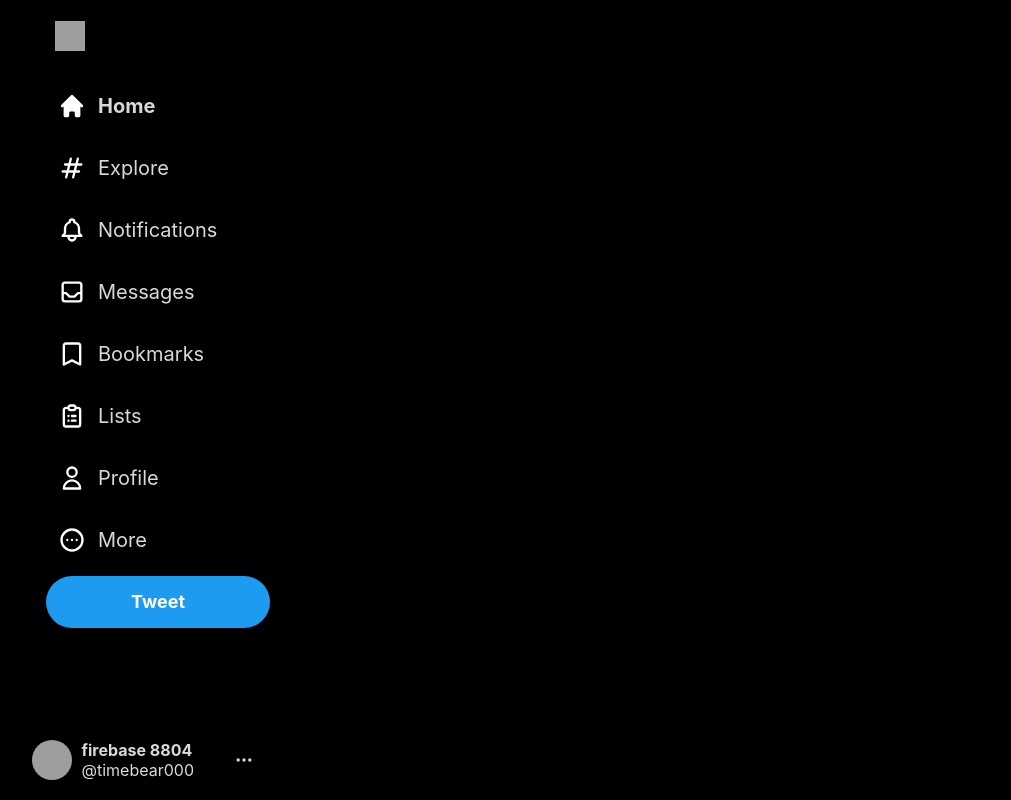
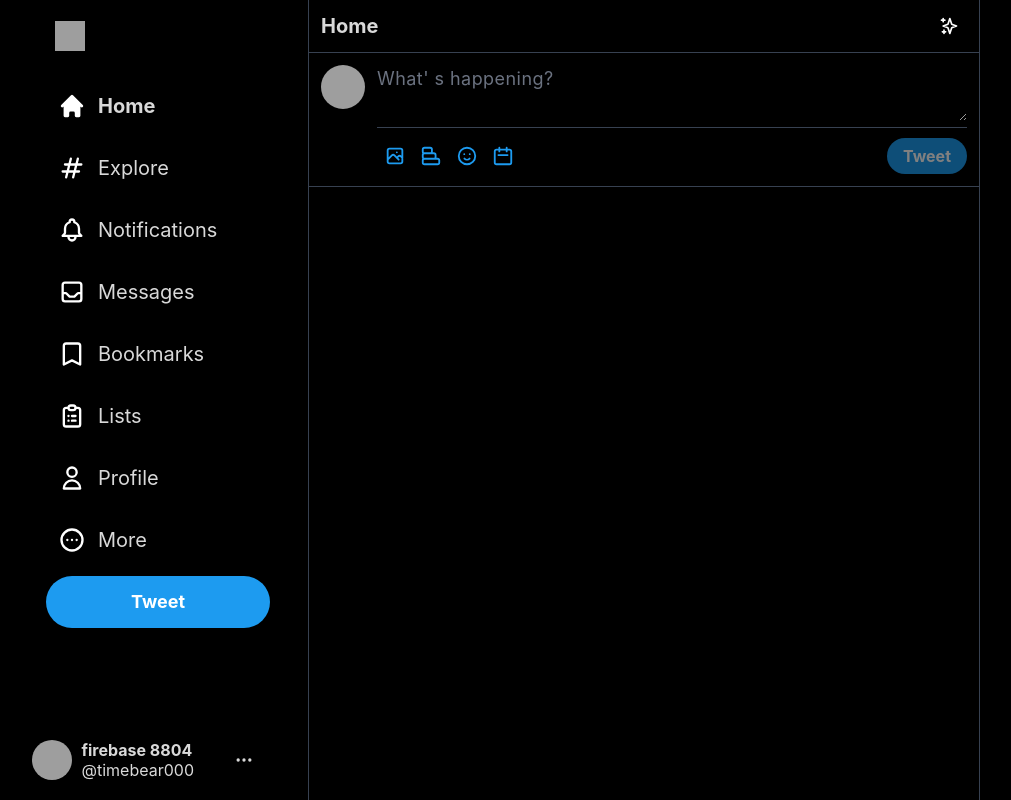
Before and after one commit to Timebear000/Twitter-Next, a Next.js app: page / in a window 1280 px wide. Shown: the whole page, without its empty margins (62-1073 px from the left). Built offline with nearby package versions, Linux system fonts and the light colour scheme; grey boxes are pictures that could not be loaded.

Commit message:
FireBase Setting + DB + Storage + Input Deco

```diff
--- /dev/null
+++ b/components/Feed.jsx
@@ -0,0 +1,20 @@
+import { SparklesIcon } from "@heroicons/react/outline";
+import React from "react";
+import Input from "./Input";
+const Feed = () => {
+  return (
+    <>
+      <div className="text-white flex-grow border-l border-r border-gray-700 max-w-2xl sm:ml-[73px] xl:ml-[370px]">
+        <div className="text-[#d9d9d9] flex items-center sm:justify-between py-2 px-3 sticky top-0 z-50 bg-black border-b border-gray-700">
+          <h2 className="text-lg sm:text-xl font-bold">Home</h2>
+          <div className="hoverAnimation w-9 h-9 flex items-center justify-center xl:px-0 ml-auto">
+            <SparklesIcon className="h-5 text-white" />
+          </div>
+        </div>
+        <Input />
+      </div>
+    </>
+  );
+};
+
+export default Feed;
--- /dev/null
+++ b/components/Input.jsx
@@ -0,0 +1,160 @@
+import React, { useEffect, useRef, useState } from "react";
+import Image from "next/image";
+import { PhotographIcon, XIcon, ChartBarIcon, EmojiHappyIcon, CalendarIcon } from "@heroicons/react/outline";
+import data from "@emoji-mart/data";
+
+// Firebase
+import { db, storage } from "../firebase";
+import { addDoc, collection, doc, serverTimestamp, updateDoc } from "@firebase/firestore";
+import { getDownloadURL, ref, uploadString } from "@firebase/storage";
+
+const Input = () => {
+  const [input, setInput] = useState("");
+  const [selectedFile, setSelectedFile] = useState(null);
+  const filePickerRef = useRef(null);
+  const [loading, setLoading] = useState(false);
+
+  // 포스트 등록
+  const sendPost = async () => {
+    if (loading) return;
+    setLoading(true);
+
+    const docRef = await addDoc(collection(db, "posts"), {
+      // id: session.user.uid,
+      // username: session.user.name,
+      // userImg: session.user.image,
+      // tag: session.user.tag,
+      text: input,
+      timestamp: serverTimestamp(),
+    });
+    const imageRef = ref(storage, `posts/${docRef.id}/image`);
+    if (selectedFile) {
+      await uploadString(imageRef, selectedFile, "data_url").then(async () => {
+        const downloadURL = await getDownloadURL(imageRef);
+        await updateDoc(doc(db, "posts", docRef.id), {
+          image: downloadURL,
+        });
+      });
+    }
+    setLoading(false);
+    setInput("");
+    setSelectedFile(null);
+    setShowEmojis(false);
+  };
+  // 이미지 추가시 포스트 등록
+  const addImageToPost = (e) => {
+    // 파일 미리보기
+    const reader = new FileReader();
+    if (e.target.files[0]) {
+      reader.readAsDataURL(e.target.files[0]);
+    }
+    reader.onload = (readerEvent) => {
+      setSelectedFile(readerEvent.target.result);
+    };
+  };
+  const [showEmojis, setShowEmojis] = useState(false);
+  // 이모티콘 추가 => 하지만 안됨
+  const addEmoji = (e) => {
+    let sym = e.unified.split("-");
+    let codesArray = [];
+    sym.forEach((el) => codesArray.push("0x" + el));
+    let emoji = String.fromCodePoint(...codesArray);
+    setInput(input + emoji);
+  };
+
+  return (
+    <div className={`border-b border-gray-700 p-3 flex space-x-3   overflow-y-scroll  ${loading && "opacity-60"}`}>
+      <img
+        src="https://lh3.googleusercontent.com/a-/AFdZucqGa2RdKzvFg6BeSn0xa-fhhZswIKxEzcVU4Vjh=s32"
+        alt="프로필 이미지"
+        className="rounded-full cursor-pointer w-11 h-11"
+      />
+      <div className=" divide-y divide-gray-700  w-full">
+        <div className={`${selectedFile && "pb-7"} ${input && "space-y-2.5"}`}>
+          <textarea
+            value={input}
+            onChange={(e) => setInput(e.target.value)}
+            rows="2"
+            name=""
+            id=""
+            placeholder="What' s happening?"
+            className="bg-transparent outline-none text-[#d9d9d9] text-lg placeholder-gray-500 tracking-wide w-full min-h-[50px]"
+          />
+          {selectedFile && (
+            <div className="relative">
+              <div
+                onClick={() => setSelectedFile(null)}
+                className="abosulte w-8 h-8 bg-[#15181c] hover:bg-[#272c26] bg-opacity-75 rounded-full flex items-center justify-center top-1 left-1 cursor-pointer"
+              >
+                <XIcon className="text-white h-5" />
+              </div>
+              <img src={selectedFile} alt="" className="rounded-2xl max-h-80 object-contain" />
+            </div>
+          )}
+        </div>
+        {!loading && (
+          <div className="flex items-center justify-between pt-2.5">
+            <div className="flex items-center">
+              <div className="icon" onClick={() => filePickerRef.current.click()}>
+                <PhotographIcon className="h-[22px] text-[#1d9bf0]" />
+                <input type="file" hidden onChange={addImageToPost} ref={filePickerRef} />
+              </div>
+              <div className="icon rotate-90">
+                <ChartBarIcon className="text-[#1d9bf0] h-[22px]" />
+              </div>
+
+              <div className="icon" onClick={() => setShowEmojis(!showEmojis)}>
+                <EmojiHappyIcon className="text-[#1d9bf0] h-[22px]" />
+              </div>
+
+              <div className="icon">
+                <CalendarIcon className="text-[#1d9bf0] h-[22px]" />
+              </div>
+
+              {showEmojis && (
+                <Picker
+                  onSelect={addEmoji}
+                  theme="dark"
+                  style={{
+                    position: "absolute",
+                    marginTop: "465px",
+                    marginLeft: -40,
+                    maxWidth: "320px",
+                    borderRadius: "20px",
+                  }}
+                />
+              )}
+            </div>
+
+            <button
+              className="bg-[#1d9bf0] text-white rounded-full px-4 py-1.5 font-bold shadow-md hover:bg-[#1a8cd8] disabled:hover:bg-[#1d9bf0] disabled:opacity-50 disabled:cursor-default"
+              disabled={!input && !selectedFile}
+              onClick={sendPost}
+            >
+              Tweet
+            </button>
+          </div>
+        )}
+      </div>
+    </div>
+  );
+};
+
+export default Input;
+
+const Picker = (props = {}) => {
+  const ref = useRef();
+
+  import("emoji-mart").then((EmojiMart) => {
+    new EmojiMart.Picker({ ...props, data, ref, onSelect: props.onSelect });
+  });
+
+  // let length = document.querySelectorAll("em-emoji-picker").length;
+  // while (length >= 1) {
+  //   const picker = document.querySelector("em-emoji-picker");
+  //   picker?.parentElement?.removeChild(picker);
+  //   length = document.querySelectorAll("em-emoji-picker").length;
+  // }
+
+  return <div style={props.style} ref={ref}></div>;
+};
--- /dev/null
+++ b/firebase.js
@@ -0,0 +1,19 @@
+import { initializeApp, getApp, getApps } from "firebase/app";
+import { getFirestore } from "firebase/firestore";
+import { getStorage } from "firebase/storage";
+const firebaseConfig = {
+  apiKey: "AIzaSyAHa0zBhLDZbyz0UBOHVxDBiYsCPjnZpw8",
+  authDomain: "twitter-next-daa61.firebaseapp.com",
+  projectId: "twitter-next-daa61",
+  storageBucket: "twitter-next-daa61.appspot.com",
+  messagingSenderId: "95221719009",
+  appId: "1:95221719009:web:817a7d37e9150012867ca0",
+};
+
+// Initialize Firebase
+const app = !getApps().length ? initializeApp(firebaseConfig) : getApp();
+const db = getFirestore();
+const storage = getStorage();
+
+export default app;
+export { db, storage };
--- a/package.json
+++ b/package.json
@@ -9,7 +9,10 @@
     "lint": "next lint"
   },
   "dependencies": {
+    "@emoji-mart/data": "^1.0.3",
     "@heroicons/react": "^1.0.6",
+    "emoji-mart": "^5.1.0",
+    "firebase": "^9.9.1",
     "next": "12.2.3",
     "react": "18.2.0",
     "react-dom": "18.2.0",
--- a/pages/index.js
+++ b/pages/index.js
@@ -1,5 +1,6 @@
 import Head from "next/head";
 import Image from "next/image";
+import Feed from "../components/Feed";
 import SideBar from "../components/SideBar";
 // import styles from "../styles/Home.module.css";
 // import styles from "../styles/globals.css";
@@ -15,6 +16,7 @@
         {/* SideBar */}
         <SideBar />
         {/* Feed */}
+        <Feed />
         {/* Widgets */}
         {/* Modal */}
       </main>
--- a/styles/globals.css
+++ b/styles/globals.css
@@ -40,4 +40,11 @@
   .hoverAnimation {
     @apply hover:bg-[#d9d9d9] hover:bg-opacity-10 rounded-full cursor-pointer w-[52px] h-[52px] xl:w-auto xl:h-auto xl:py-3 xl:px-4 transition  duration-200 ease-out;
   }
+  .icon {
+    @apply cursor-pointer w-9 h-9 hover:bg-[#1d9bf0] hover:bg-opacity-10 flex items-center justify-center
+    rounded-full transition ease-out;
+  }
 }
+em-emoji-picker:nth-child(2) {
+  display: none;
+}
```
Also changed, not shown: 1 other file (tests, documents, lock files or other folders).
